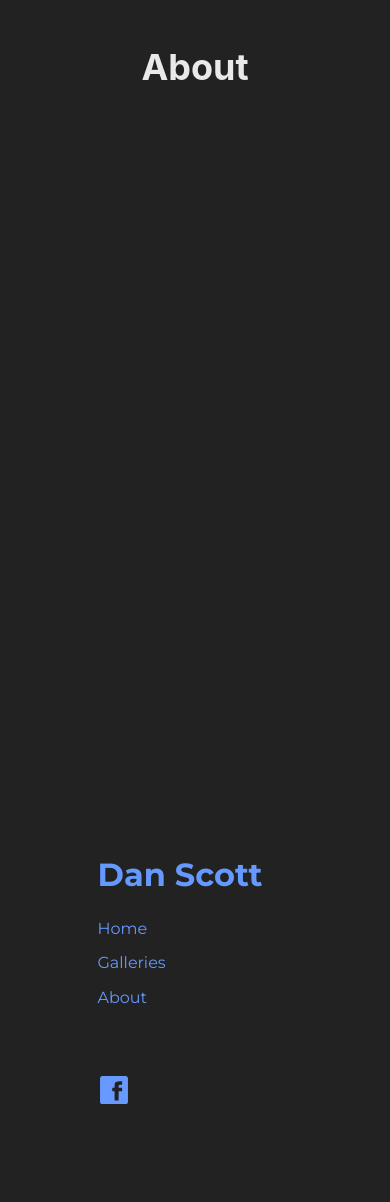
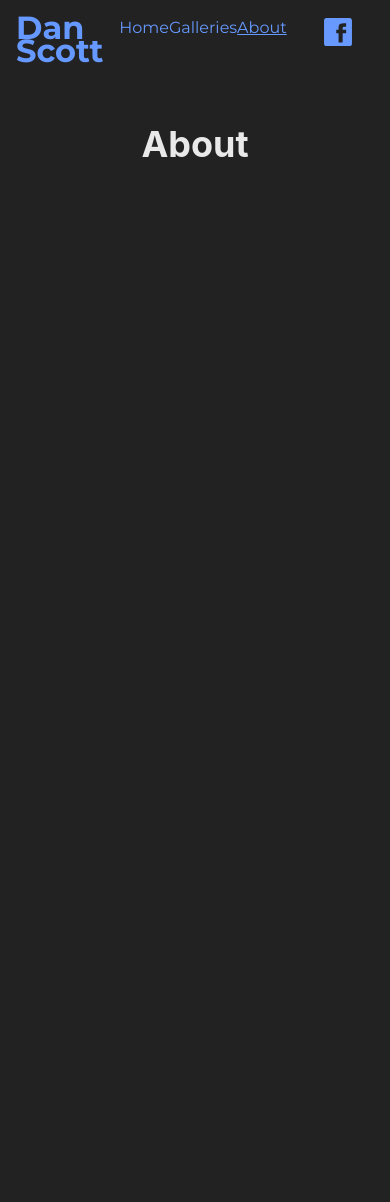
Before and after one commit to jeremiahfallin/gallery, a Gatsby site: page /about in a window 390 px wide. After the commit the page ends 921 px from the top, so only its background shows below. Built offline with nearby package versions, Linux system fonts and the light colour scheme; Gatsby itself is replaced by a stand-in of ours.

Commit message:
Looks decent to me.

```diff
--- a/gatsby-config.js
+++ b/gatsby-config.js
@@ -28,6 +28,7 @@ module.exports = {
             resolve: `gatsby-remark-images`,
             options: {
               maxWidth: 590,
+              quality: 90,
             },
           },
           {
--- a/src/components/GalleryImage.js
+++ b/src/components/GalleryImage.js
@@ -18,13 +18,14 @@ const GalleryImage = ({ index, photo, margin, direction, top, left }) => {
     <div
       style={{
         margin,
-        height: `100%`,
+        height: photo.height,
         width: photo.width,
         textAlign: "center",
         ...cont,
       }}
     >
       <Img alt={photo.title} fluid={photo.node.childImageSharp.fluid} />
+      {photo.node.relativeDirectory && (
         <div
           style={{
             position: "absolute",
@@ -40,6 +41,7 @@ const GalleryImage = ({ index, photo, margin, direction, top, left }) => {
         >
           <strong>{photo.node.relativeDirectory}</strong>
         </div>
+      )}
     </div>
   );
 };
--- a/src/components/Sidebar.js
+++ b/src/components/Sidebar.js
@@ -4,72 +4,159 @@ import styled from "styled-components";
 
 import Socials from "./Socials";
 
+import useWindowWidth from "../components/hooks/useWindowWidth";
+
 const SidebarStyle = styled.div`
   display: grid;
-  grid-template-rows: 1fr 3fr 5fr;
-  grid-template-columns: 3fr 2fr;
-  grid-row-gap: 30px;
   width: 100%;
-  height: 100vh;
 
-  @media only screen and (max-width: 600px) {
-    grid-template-columns: 1fr 3fr;
+  @media only screen and (max-width: 900px) {
+    grid-template-columns: 1fr 1fr 1fr;
     height: 100%;
-    grid-template-rows: 1fr 3fr 3fr;
+    grid-auto-flow: column;
+    align-self: center;
+    justify-self: center;
+    padding-top: 1em;
+    padding-left: 1em;
   }
 
   /* Small devices (portrait tablets and large phones, 600px and up) */
-  @media only screen and (min-width: 600px) {
+  @media only screen and (min-width: 900px) {
     grid-template-columns: 1fr 3fr 1fr;
     grid-column-gap: 100px;
+    grid-template-rows: 1fr 3fr 5fr;
+    height: 100vh;
+    grid-row-gap: 30px;
+    grid-template-columns: 3fr 2fr;
   }
 `;
 
+const MenuStyles = styled.div`
+  @media only screen and (max-width: 900px) {
+  }
+
+  @media only screen and (min-width: 900px) {
+    grid-column: -2 / -1;
+    grid-template-rows: repeat(3, 1fr);
+    align-self: center;
+  }
+`;
+
+const StyledName = styled.div`
+  font-size: 32px;
+  @media only screen and (max-width: 900px) {
+  }
+
+  @media only screen and (min-width: 900px) {
+    grid-column: -2 / -1;
+    align-self: end;
+  }
+`;
+
+const StyledList = styled.ul`
+  list-style-type: none;
+  margin-left: 0;
+  padding: 0;
+  @media only screen and (max-width: 900px) {
+  }
+
+  @media only screen and (min-width: 900px) {
+    float: left;
+    padding-bottom: 0;
+  }
+`;
+
+const StyledSocials = styled.div`
+  @media only screen and (max-width: 900px) {
+  }
+
+  @media only screen and (min-width: 900px) {
+    grid-column: -2 / -1;
+  }
+`;
+
+const StyledListItem = styled.li`
+  @media only screen and (max-width: 900px) {
+    margin-bottom: 0;
+    display: inline;
+  }
+`;
+
+const StyledLinks = styled.div`
+  display: grid;
+  grid-template-columns: 1fr 1fr 1fr;
+`;
+
 const Sidebar = () => {
+  const width = useWindowWidth();
+
+  if (width > 900) {
     return (
       <SidebarStyle>
-      <div
-        style={{
-          gridColumn: "-2/-1",
-          fontSize: "32px",
-          alignSelf: "end",
-        }}
-      >
+        <StyledName>
           <Link to="/">
             <strong>Dan Scott</strong>
           </Link>
-      </div>
-      <div
-        style={{
-          gridColumn: "-2/-1",
-          gridTemplateRows: "repeat(3, 1fr)",
-          alignSelf: "center",
-        }}
-      >
-        <ul
-          style={{
-            padding: 0,
-            listStyleType: "none",
-            float: "left",
-            marginLeft: 0,
-          }}
-        >
-          <li>
-            <Link to="/">Home</Link>
-          </li>
-          <li>
-            <Link to="/gallery">Galleries</Link>
-          </li>
-          <li>
-            <Link to="/about">About</Link>
-          </li>
-        </ul>
-      </div>
-      <div style={{ gridColumn: "-2/-1" }}>
+        </StyledName>
+        <MenuStyles>
+          <StyledList>
+            <StyledListItem>
+              <Link to="/" activeStyle={{ textDecoration: "underline" }}>
+                Home
+              </Link>
+            </StyledListItem>
+            <StyledListItem>
+              <Link to="/gallery" activeStyle={{ textDecoration: "underline" }}>
+                Galleries
+              </Link>
+            </StyledListItem>
+            <StyledListItem>
+              <Link to="/about" activeStyle={{ textDecoration: "underline" }}>
+                About
+              </Link>
+            </StyledListItem>
+          </StyledList>
+        </MenuStyles>
+        <StyledSocials>
           <Socials />
-      </div>
+        </StyledSocials>
       </SidebarStyle>
     );
+  } else {
+    return (
+      <SidebarStyle>
+        <StyledName>
+          <Link to="/">
+            <strong>Dan Scott</strong>
+          </Link>
+        </StyledName>
+        <MenuStyles>
+          <StyledLinks>
+            <Link to="/" activeStyle={{ textDecoration: "underline" }}>
+              Home
+            </Link>
+            <Link
+              to="/gallery"
+              activeStyle={{ textDecoration: "underline" }}
+              style={{ justifySelf: "center" }}
+            >
+              Galleries
+            </Link>
+            <Link
+              to="/about"
+              activeStyle={{ textDecoration: "underline" }}
+              style={{ justifySelf: "end" }}
+            >
+              About
+            </Link>
+          </StyledLinks>
+        </MenuStyles>
+        <StyledSocials>
+          <Socials />
+        </StyledSocials>
+      </SidebarStyle>
+    );
+  }
 };
 
 export default Sidebar;
--- a/src/components/Socials.js
+++ b/src/components/Socials.js
@@ -11,7 +11,9 @@ const Socials = () => {
     <div
       style={{
         display: "grid",
-        gridTemplateColumns: "1fr 1fr 1fr",
+        gridAutoColumns: "1fr",
+        gridAutoFlow: "column",
+        justifyItems: "center",
       }}
     >
       <a href={"https://www.facebook.com/djscott1173"}>
--- /dev/null
+++ b/src/components/hooks/useWindowWidth.js
@@ -0,0 +1,17 @@
+import { useState, useEffect } from "react";
+
+function useWindowWidth() {
+  const [width, setWidth] = useState(window.innerWidth);
+
+  useEffect(() => {
+    const handleResize = () => setWidth(window.innerWidth);
+    window.addEventListener("resize", handleResize);
+    return () => {
+      window.removeEventListener("resize", handleResize);
+    };
+  });
+
+  return width;
+}
+
+export default useWindowWidth;
--- a/src/components/layout.js
+++ b/src/components/layout.js
@@ -10,43 +10,27 @@ const StyledLayout = styled.div`
   grid-column-gap: 50px;
   font-family: Montserrat, sans-serif;
 
-  /* Extra small devices (phones, 600px and down) */
-  @media only screen and (max-width: 600px) {
+  /* Extra small devices (phones, 900px and down) */
+  @media only screen and (max-width: 900px) {
     grid-auto-flow: row;
+    grid-auto-columns: 100%;
+    height: 100vh;
   }
 
-  /* Small devices (portrait tablets and large phones, 600px and up) */
-  @media only screen and (min-width: 600px) {
+  /* Small devices (portrait tablets and large phones, 900px and up) */
+  @media only screen and (min-width: 900px) {
     grid-template-columns: 1fr 3fr 1fr;
     grid-column-gap: 100px;
   }
 `;
 
 const Layout = ({ children }) => {
-  let isMobile = false;
-  if (typeof window !== `undefined`) {
-    isMobile = window.innerWidth < 600;
-  }
-
-  if (isMobile) {
   return (
-      <>
-        <StyledLayout>
-          <main>{children}</main>
-          <Sidebar />
-        </StyledLayout>
-      </>
-    );
-  } else {
-    return (
-      <>
     <StyledLayout>
       <Sidebar />
       <main>{children}</main>
     </StyledLayout>
-      </>
   );
-  }
 };
 
 Layout.propTypes = {
```
Also changed, not shown: src/components/Gallery.js (+2 -9 lines), src/components/GalleryImages.js (+16 -14 lines), src/pages/index.js (+28 -68 lines), src/templates/blog-post.js (+10 -2 lines). Lines whose indentation alone changed are shown as unchanged.
